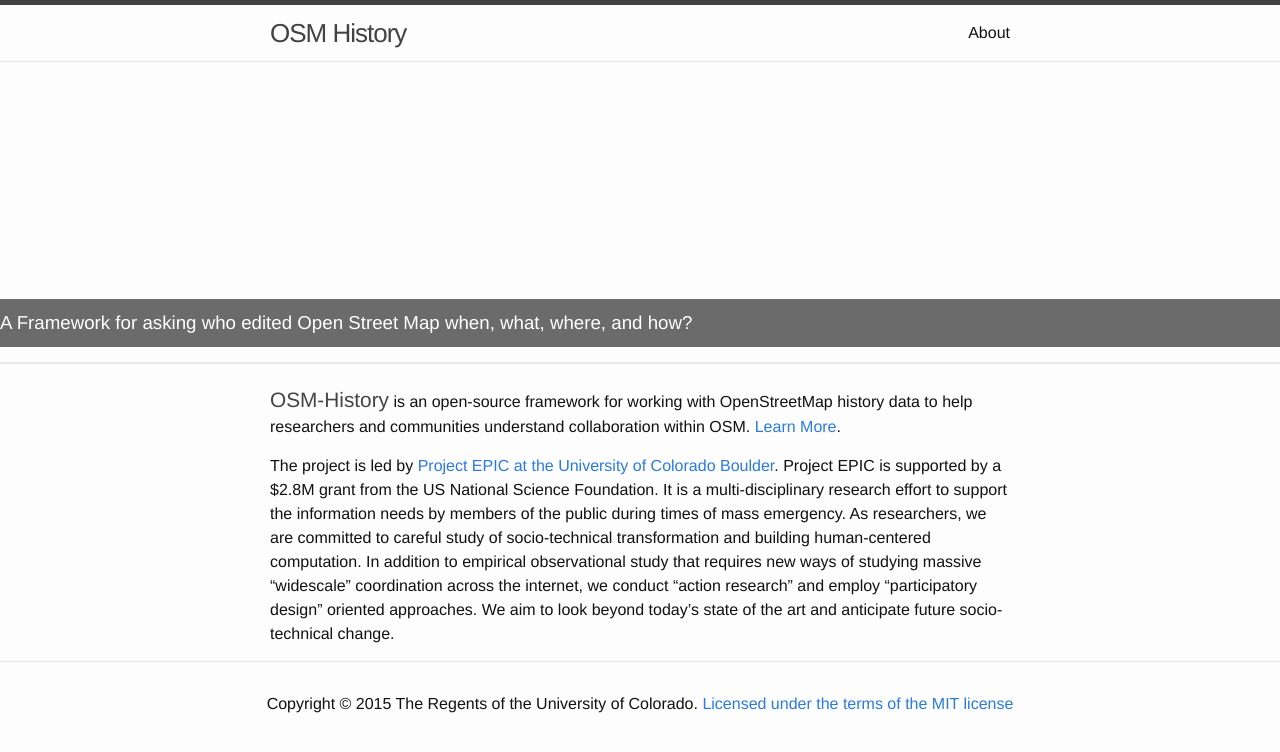
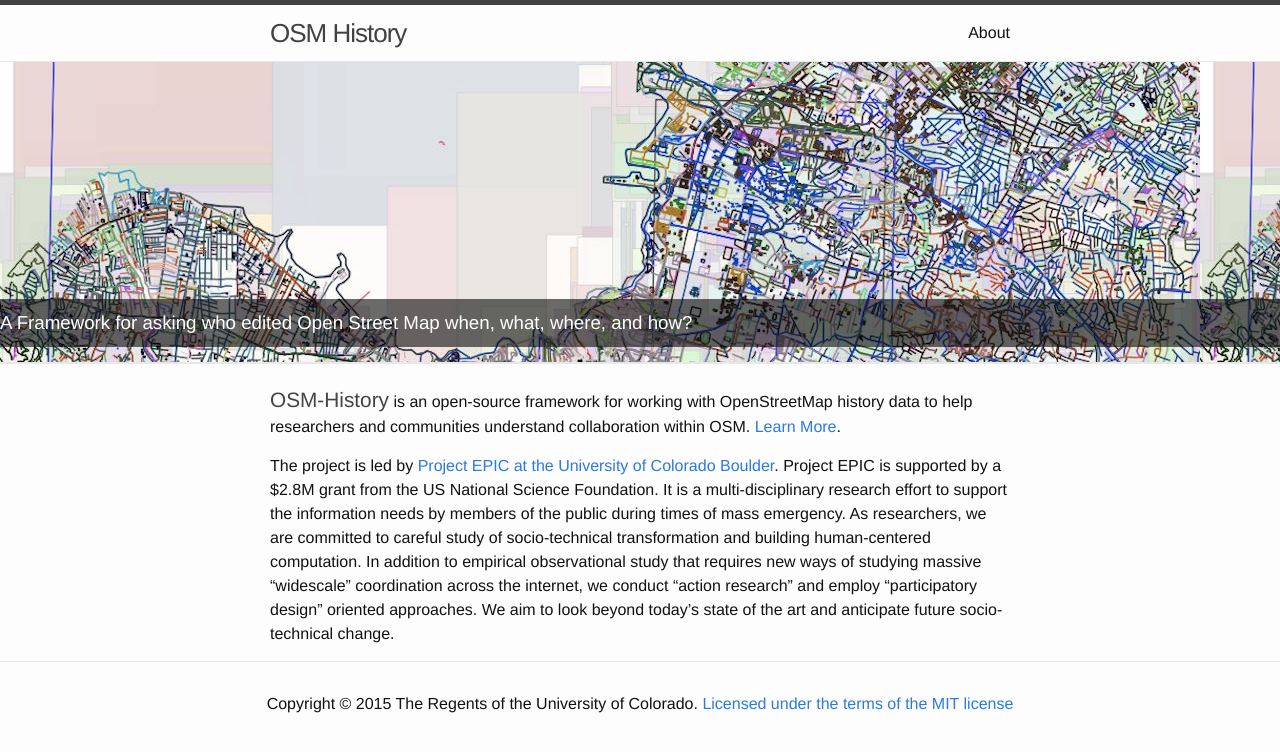
Before and after one commit to Project-EPIC/epic-osm, a Jekyll site: the page built from index.md, in a window 1280 px wide. Shown: the top 752 px of the page. Built offline with Jekyll 4.4.1, drawn with Linux system fonts in a browser that asks for light colours.

Commit message:
adding the updated path to masthead

```diff
--- a/_sass/_layout.scss
+++ b/_sass/_layout.scss
@@ -242,7 +242,7 @@
 .masthead{
     width: 100%;
     height: 300px;
-    background-image: url("/osm-history/assets/images/masthead.jpg");
+    background-image: url("/epic-osm/assets/images/masthead.jpg");
     border-bottom: 2px solid $grey-color-light;
     text-align: bottom;
     position: relative;
```
